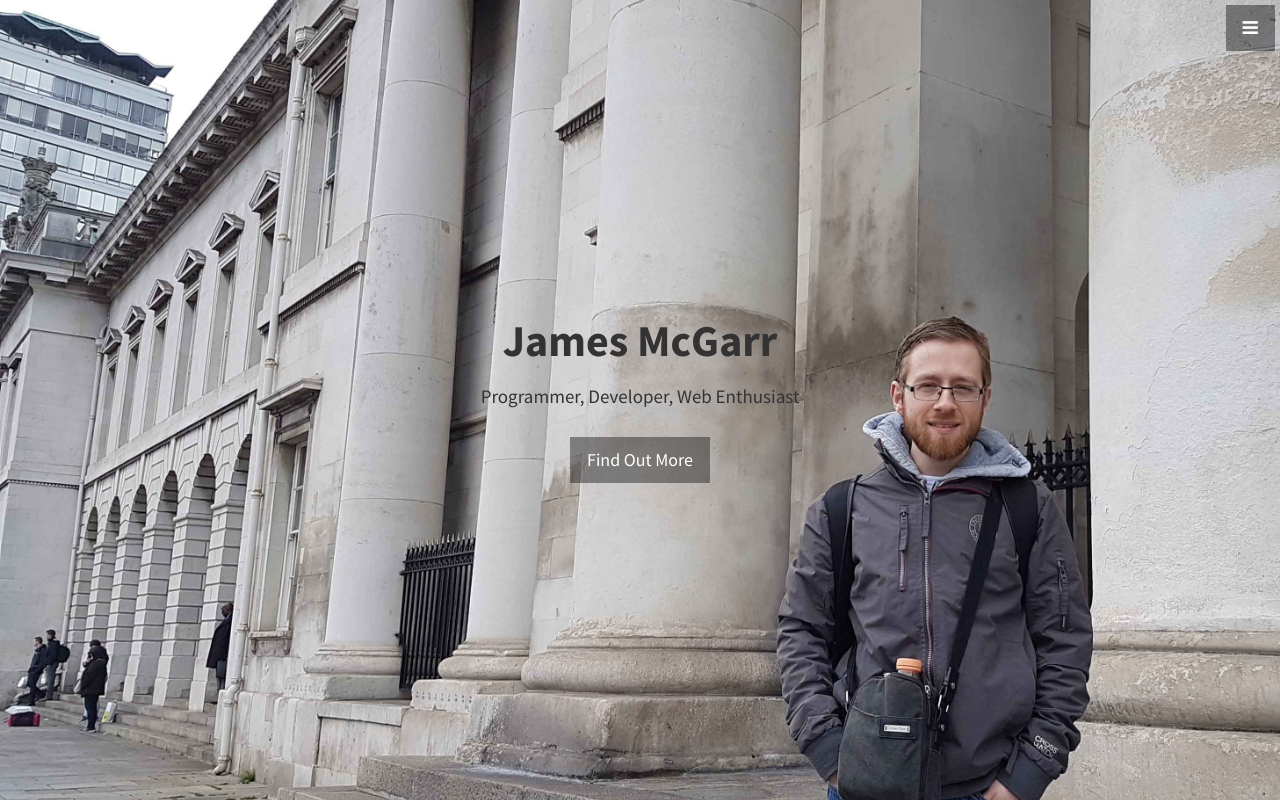
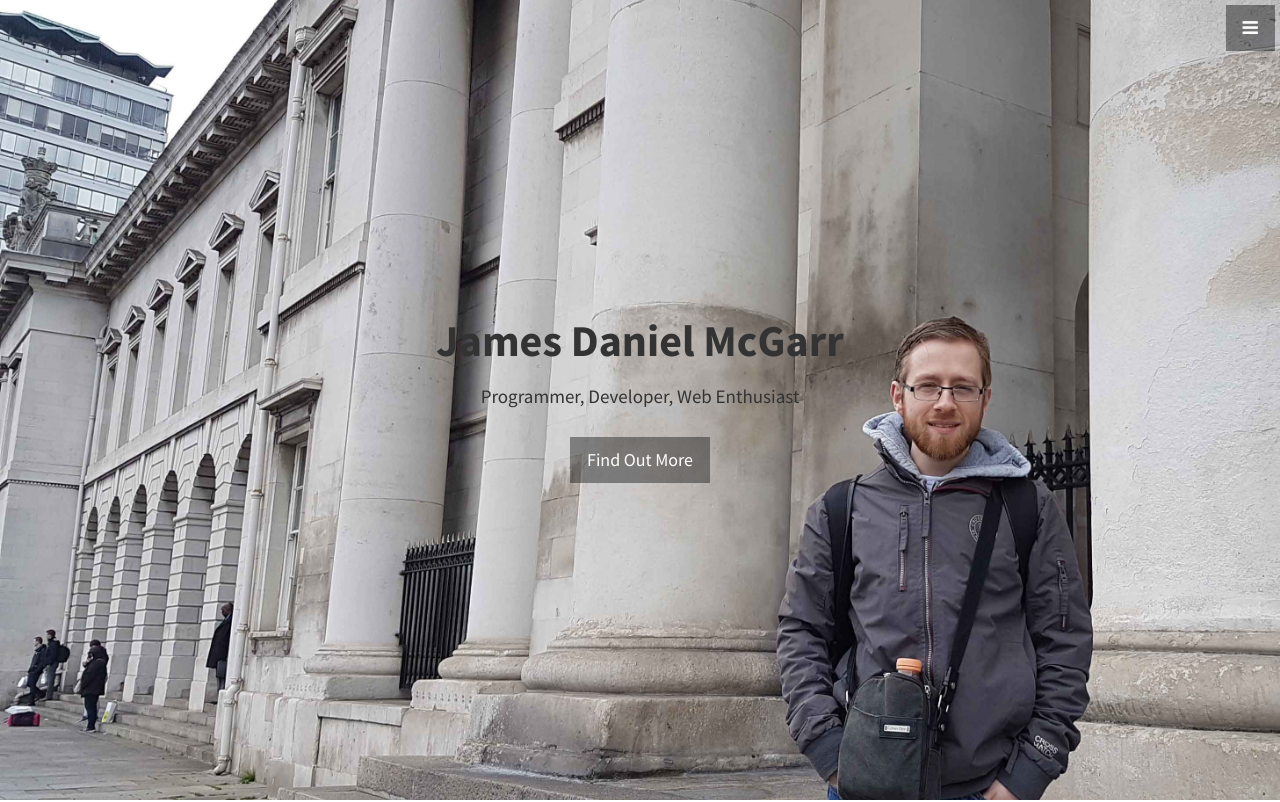
Before and after one commit to JamesDaniel/portfolio-website, a website: page public/app/index.html in a window 1280 px wide. Shown: the top 802 px of the page. Drawn offline with nearby package versions, Linux system fonts and the light colour scheme; some packages are replaced by stand-ins of ours; files that its build step writes are made by us from their sources; files whose address does not match are found by name.

Commit message:
changes for CI demonstration

```diff
--- a/public/app/index.html
+++ b/public/app/index.html
@@ -64,7 +64,7 @@
     <!-- Header -->
     <header id="top" class="header">
         <div class="text-vertical-center">
-            <h1 style="font-size: 44px">James McGarr</h1>
+            <h1 style="font-size: 44px">James Daniel McGarr</h1>
             <h3 style="font-size: 19px">Programmer, Developer, Web Enthusiast</h3>
             <br>
             <a href="#about" class="btn btn-dark btn-lg">Find Out More</a>
```
Also changed, not shown: README.md.
